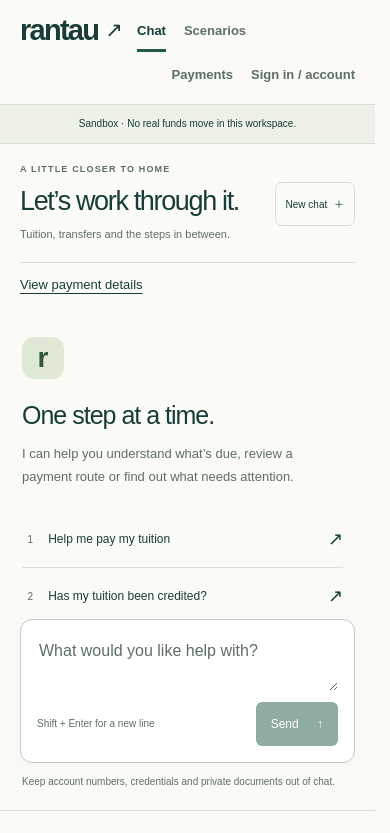
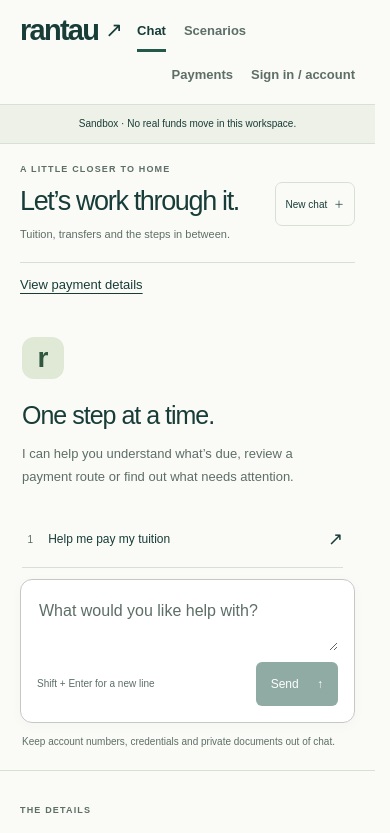
Before and after one commit to hsbu/rantau, a Next.js app in the folder frontend/: page /student/chat in a window 390 px wide. Shown: the top 833 px of the page. Built offline with nearby package versions, Linux system fonts and the light colour scheme.

Commit message:
fix(ui): repair main browser CI regressions

```diff
--- a/frontend/app/demo/page.tsx
+++ b/frontend/app/demo/page.tsx
@@ -48,13 +48,13 @@ export default async function DemoPage({ searchParams }: { searchParams: Promise
   const current = await financeGet<Schema["DemoState"]>("/api/v1/demo/state");
   return <><WorkspaceHeader label="Demo workspace" links={[{ href: "/", label: "Home" }, { href: "/student/chat", label: "Student workspace" }]} /><main id="main-content" tabIndex={-1} lang={lang} className={styles.page}>
     <PageHeading eyebrow={lang === "id" ? "Ruang administrator" : "Administrator workspace"} title="Demo"
-      description={lang === "id" ? "Siapkan skenario, atur waktu simulasi, dan tinjau jejak audit sesi ini." : "Prepare a scenario, control simulated time and review the current runÃ¢â‚¬â„¢s audit trail."} />
+      description={lang === "id" ? "Siapkan skenario, atur waktu simulasi, dan tinjau jejak audit sesi ini." : "Prepare a scenario, control simulated time and review the current run's audit trail."} />
     <SimulatedBanner lang={lang} />
     <p className={styles.notice}>{controlsNote[lang]}</p>
     <section className={styles.card} aria-label="Active scenario">
       <h2>Active scenario</h2>
       {current.ok ? <p data-run={current.data.run_no}>{current.data.scenario_id
-        ? <><strong>{current.data.scenario_id}</strong> Ã‚Â· Run {current.data.run_no}</>
+        ? <><strong>{current.data.scenario_id}</strong> {"\u00b7"} Run {current.data.run_no}</>
         : "No scenario has been initialized."}</p>
         : <p role="alert">Current scenario state is unavailable. Refresh before operating controls.</p>}
       <p>This is the observed sandbox run. The selector below chooses the next reset.</p>
--- a/frontend/app/student/chat/chat.module.css
+++ b/frontend/app/student/chat/chat.module.css
@@ -107,7 +107,7 @@
   .main { display: block; } .conversation { padding: 0 20px; border-right: 0; } .chatHeader { padding: 20px 0 18px; }
   .chatHeader h1 { font-size: 27px; } .chatHeader p:last-child { font-size: 11px; } .kicker { font-size: 9px; margin-bottom: 12px; }
   .newChat { padding: 10px; font-size: 10px !important; } .newChat span { margin-left: 4px; }
-  .messages { height: clamp(240px, calc(100dvh - 540px), 440px); padding-top: 22px; } .welcome { padding-top: 8px; }
+  .messages { height: clamp(240px, calc(100dvh - 580px), 440px); padding-top: 22px; } .welcome { padding-top: 8px; }
   .detailsLink { display: flex; align-items: center; min-height: 44px; font-size: 13px; }
   .composer textarea, .previewControls select { font-size: 16px; }
   .workspace button { min-height: 44px; }
```
Also changed, not shown: 1 other file (tests, documents, lock files or other folders).
